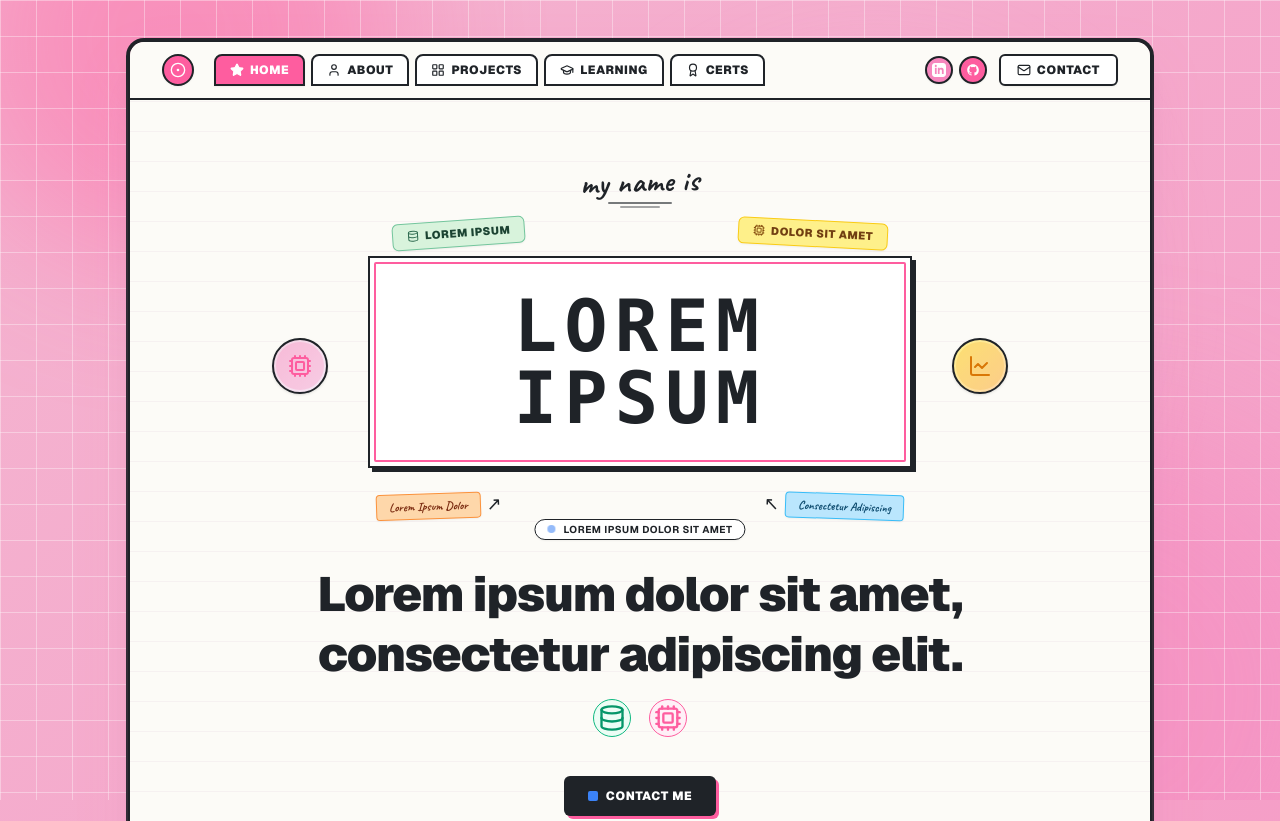
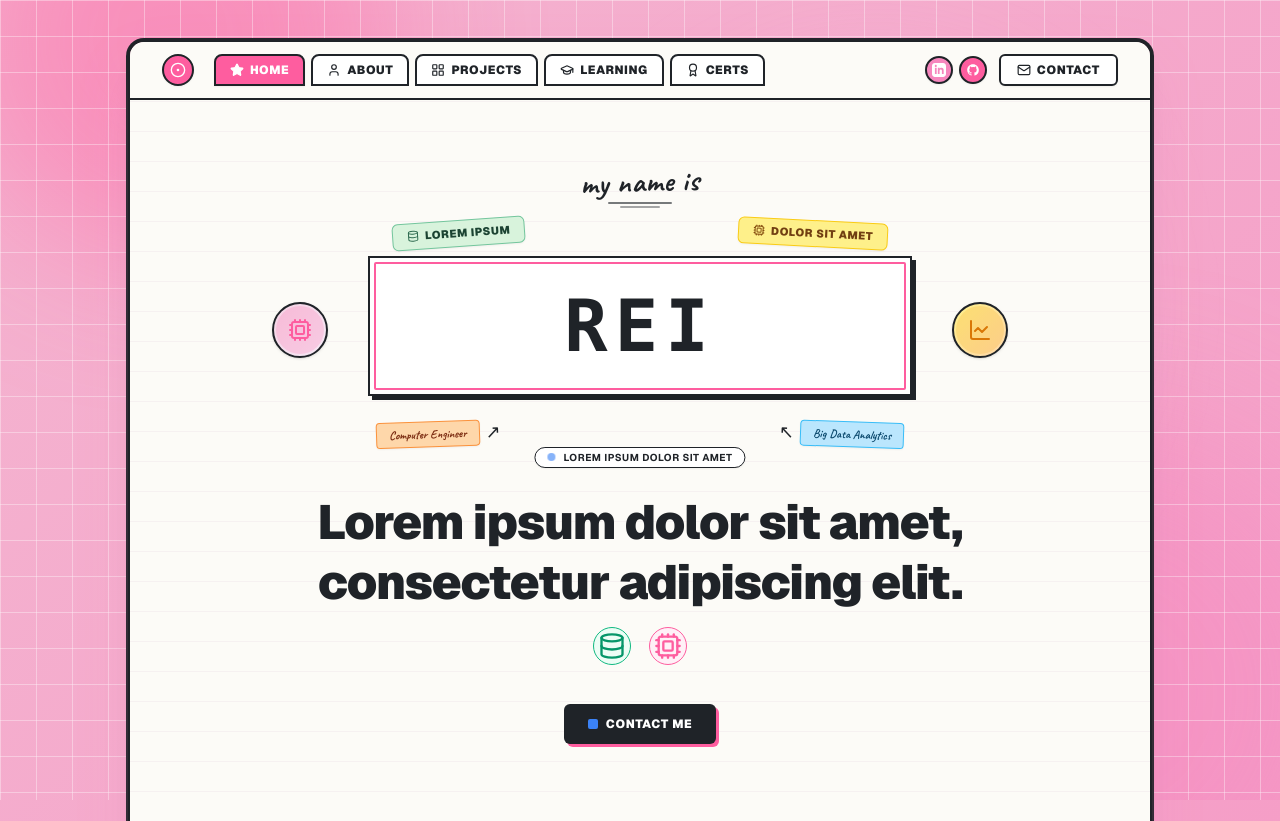
Before and after one commit to reniel8to3/portfolio-website, a Next.js app: page / in a window 1280 px wide. Shown: the top 821 px of the page. Built offline with nearby package versions, Linux system fonts and the light colour scheme.

Commit message:
added some infos

```diff
--- a/src/data/portfolioData.ts
+++ b/src/data/portfolioData.ts
@@ -2,9 +2,9 @@ import { PortfolioData } from '@/types/portfolio';
 
 export const portfolioData: PortfolioData = {
   personal: {
-    name: "LOREM IPSUM",
-    role: "Lorem Ipsum Dolor",
-    specialization: "Consectetur Adipiscing",
+    name: "REI",
+    role: "Computer Engineer",
+    specialization: "Big Data Analytics",
     tagline: "Lorem ipsum dolor sit amet, consectetur adipiscing elit.",
     shortBio: "Lorem ipsum dolor sit amet, consectetur adipiscing elit. Sed do eiusmod tempor incididunt ut labore et dolore magna aliqua.",
     heroStickers: {
@@ -19,7 +19,7 @@ export const portfolioData: PortfolioData = {
         "Sed ut perspiciatis unde omnis iste natus error sit voluptatem accusantium doloremque laudantium, totam rem aperiam, eaque ipsa quae ab illo inventore veritatis et quasi architecto beatae vitae dicta sunt explicabo."
       ],
       location: "Lorem City, Ipsum Country",
-      email: "lorem.ipsum@example.com",
+      email: "renielalmariomalabo@gmail.com",
       availability: "LOREM IPSUM DOLOR SIT AMET",
       yearsOfExperience: "0+",
       projectsCompleted: "0+",
@@ -40,28 +40,16 @@ export const portfolioData: PortfolioData = {
     socials: [
       {
         name: "LinkedIn",
-        url: "https://linkedin.com",
+        url: "https://www.linkedin.com/in/renielalmariomalabo/",
         icon: "linkedin",
-        label: "linkedin.com/in/lorem-ipsum"
+        label: "linkedin.com/in/renielalmariomalabo"
       },
       {
         name: "GitHub",
-        url: "https://github.com",
+        url: "https://github.com/reniel8to3",
         icon: "github",
-        label: "github.com/lorem-ipsum"
+        label: "github.com/reniel8to3"
       },
-      {
-        name: "X (Twitter)",
-        url: "https://x.com",
-        icon: "twitter",
-        label: "@lorem_ipsum"
-      },
-      {
-        name: "Email",
-        url: "mailto:lorem.ipsum@example.com",
-        icon: "mail",
-        label: "lorem.ipsum@example.com"
-      }
     ],
     resumeUrl: "#resume"
   },
```
